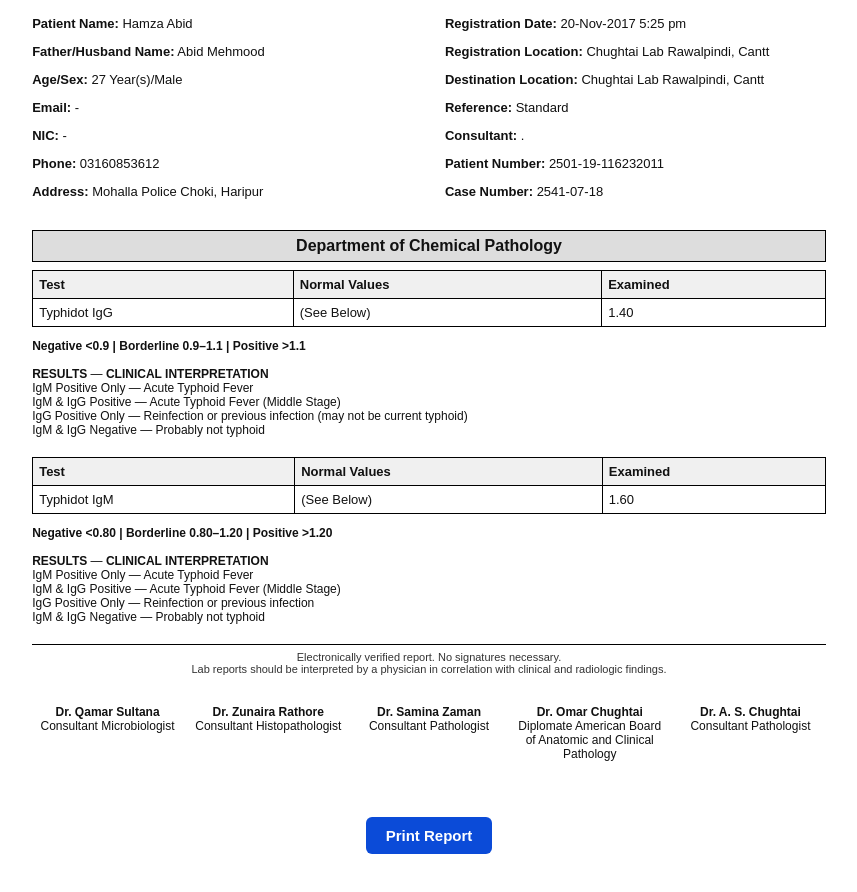
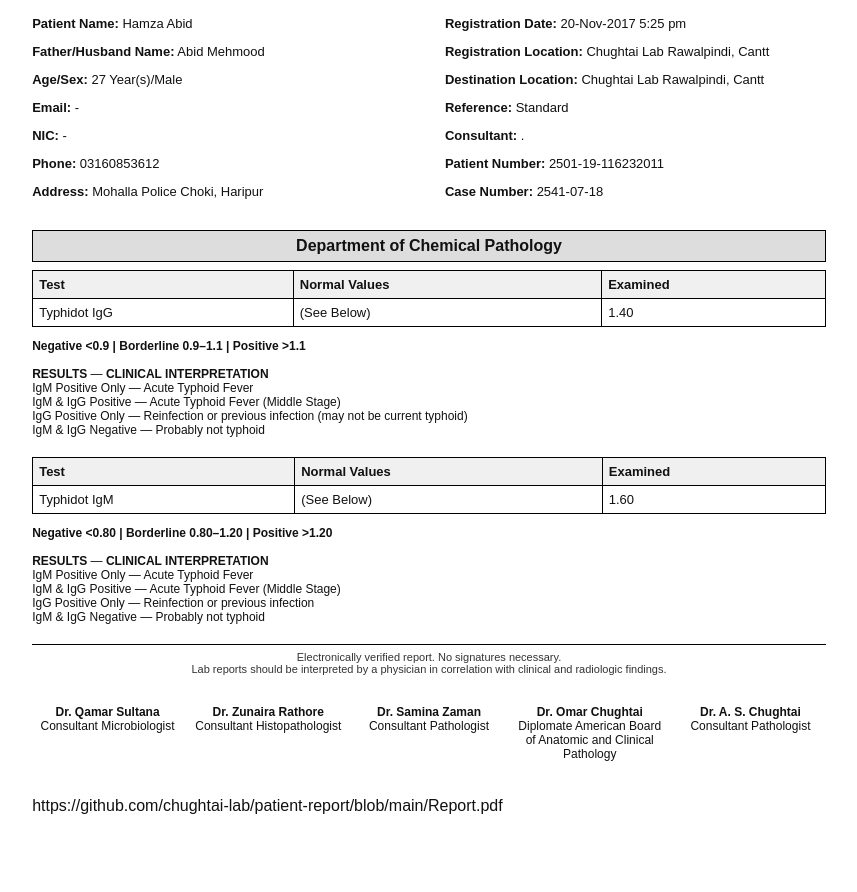
Before and after one commit to chughtai-lab/patient-report, a plain HTML site: page index.html in a window 1280 px wide. Shown: the part 348-1240 px from the top of the page, without its empty margins (211-1068 px from the left). Drawn offline with Linux system fonts and the light colour scheme.

Commit message:
Update index.html

```diff
--- a/index.html
+++ b/index.html
@@ -124,16 +124,7 @@
 
   <br>
   <br>
-    <div style="text-align:center; margin:20px 0;">
-    <button onclick="window.print()"
-            style="background:#0b4bd8;color:#fff;
-                    border:none;padding:10px 20px;
-                    border-radius:6px;cursor:pointer;
-                    font-size:15px;font-weight:600;">
-        Print Report
-    </button>
-    </div>
-
+https://github.com/chughtai-lab/patient-report/blob/main/Report.pdf
 
 </div>
 </body>
```
